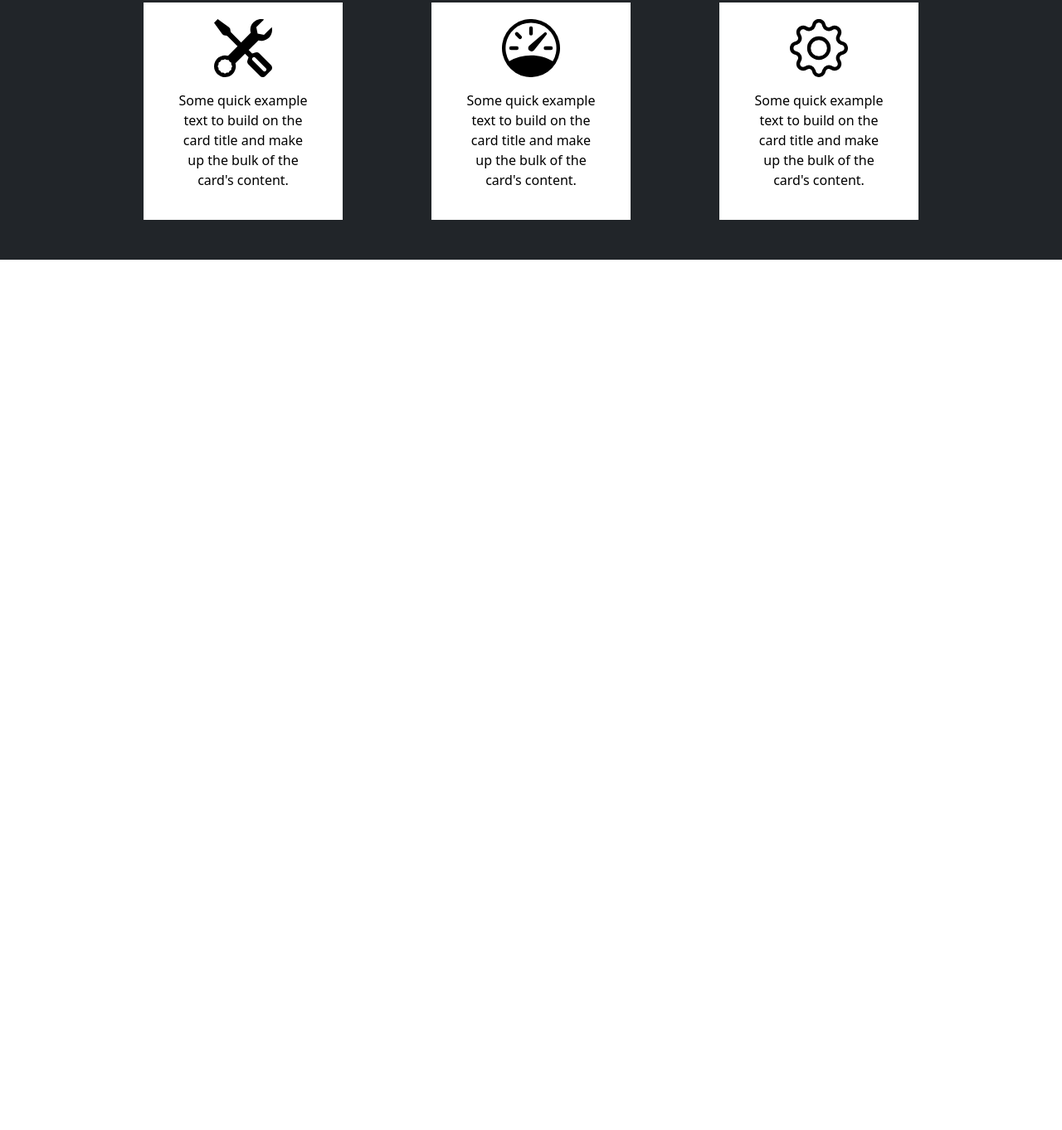
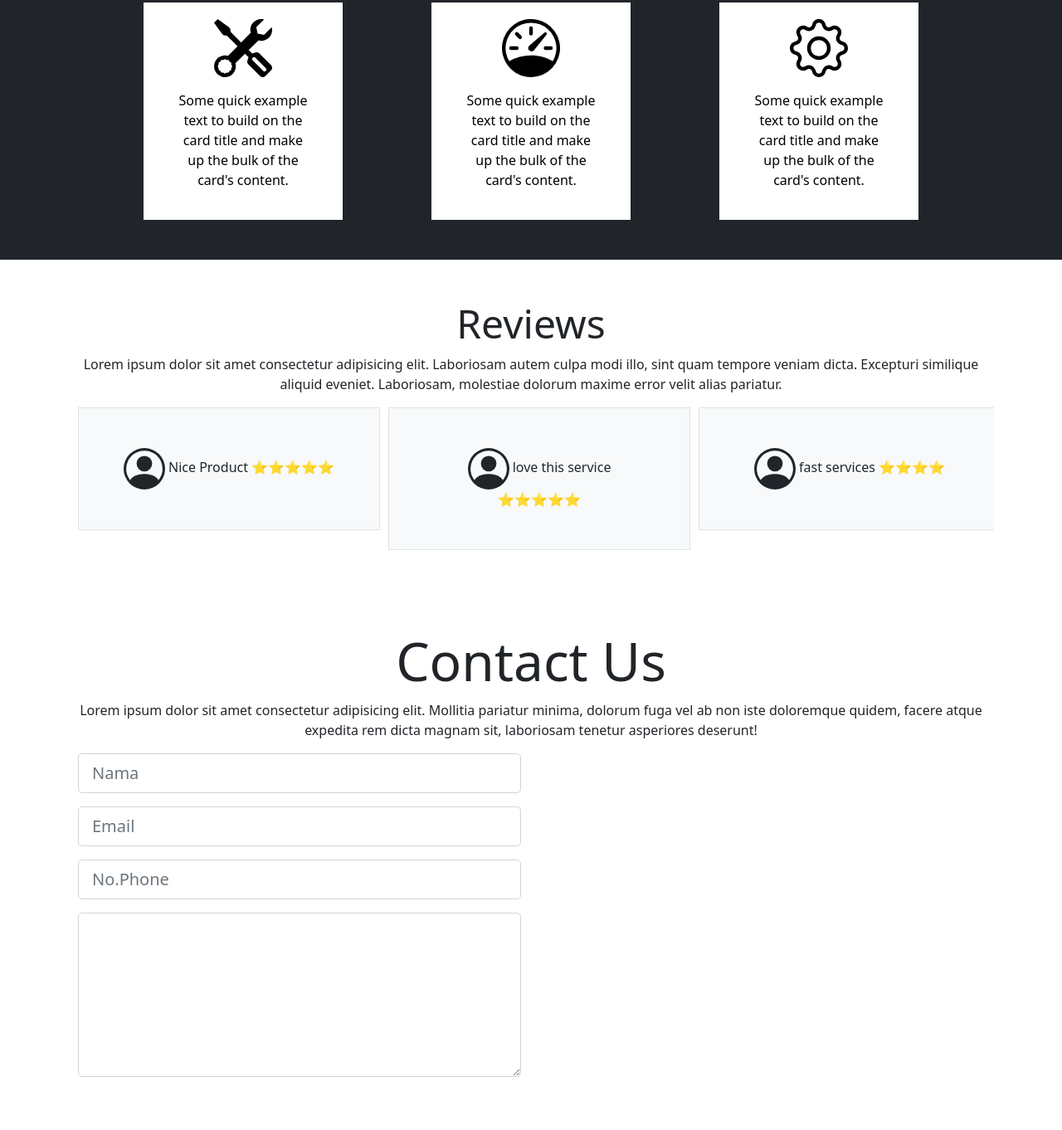
Before and after one commit to RIANHERYJUNIARTO/itw2024_project2_243040049, a plain HTML site: page index.html in a window 1280 px wide. Shown: the part 1757-3119 px from the top of the page at 83% size. Before the commit the page ends 2070 px from the top, so only its background shows below. Drawn offline with nearby package versions, Linux system fonts and the light colour scheme.

Commit message:
on progres

```diff
--- a/css/style.css
+++ b/css/style.css
@@ -39,3 +39,11 @@
   padding-top: 10px;
   padding: 20px;
 }
+.row5 {
+  display: flex;
+  gap: 10px;
+}
+.row5 p {
+  letter-spacing: 10px;
+}
+/* contact */
--- a/index.html
+++ b/index.html
@@ -211,6 +211,127 @@
         </div>
       </div>
     </div>
+    <!-- reviews -->
+    <div class="container-fluid Reviews pt-5 pb-5">
+      <div class="container text-center">
+        <h2 class="display-5" id="Reviews">Reviews</h2>
+        <p class="apaweh">
+          Lorem ipsum dolor sit amet consectetur adipisicing elit. Laboriosam
+          autem culpa modi illo, sint quam tempore veniam dicta. Excepturi
+          similique aliquid eveniet. Laboriosam, molestiae dolorum maxime error
+          velit alias pariatur.
+        </p>
+        <div class="container overflow-hidden">
+          <div class="row5 gy-3">
+            <div class="col-4">
+              <div class="p-5 border bg-light">
+                <svg
+                  xmlns="http://www.w3.org/2000/svg"
+                  width="50"
+                  height="50"
+                  fill="currentColor"
+                  class="bi bi-person-circle"
+                  viewBox="0 0 16 16"
+                >
+                  <path d="M11 6a3 3 0 1 1-6 0 3 3 0 0 1 6 0" />
+                  <path
+                    fill-rule="evenodd"
+                    d="M0 8a8 8 0 1 1 16 0A8 8 0 0 1 0 8m8-7a7 7 0 0 0-5.468 11.37C3.242 11.226 4.805 10 8 10s4.757 1.225 5.468 2.37A7 7 0 0 0 8 1"
+                  />
+                </svg>
+                Nice Product ⭐⭐⭐⭐⭐
+              </div>
+            </div>
+            <div class="col-4">
+              <div class="p-5 border bg-light">
+                <svg
+                  xmlns="http://www.w3.org/2000/svg"
+                  width="50"
+                  height="50"
+                  fill="currentColor"
+                  class="bi bi-person-circle"
+                  viewBox="0 0 16 16"
+                >
+                  <path d="M11 6a3 3 0 1 1-6 0 3 3 0 0 1 6 0" />
+                  <path
+                    fill-rule="evenodd"
+                    d="M0 8a8 8 0 1 1 16 0A8 8 0 0 1 0 8m8-7a7 7 0 0 0-5.468 11.37C3.242 11.226 4.805 10 8 10s4.757 1.225 5.468 2.37A7 7 0 0 0 8 1"
+                  />
+                </svg>
+                love this service ⭐⭐⭐⭐⭐
+              </div>
+            </div>
+            <div class="col-4">
+              <div class="p-5 border bg-light">
+                <svg
+                  xmlns="http://www.w3.org/2000/svg"
+                  width="50"
+                  height="50"
+                  fill="currentColor"
+                  class="bi bi-person-circle"
+                  viewBox="0 0 16 16"
+                >
+                  <path d="M11 6a3 3 0 1 1-6 0 3 3 0 0 1 6 0" />
+                  <path
+                    fill-rule="evenodd"
+                    d="M0 8a8 8 0 1 1 16 0A8 8 0 0 1 0 8m8-7a7 7 0 0 0-5.468 11.37C3.242 11.226 4.805 10 8 10s4.757 1.225 5.468 2.37A7 7 0 0 0 8 1"
+                  />
+                </svg>
+                fast services ⭐⭐⭐⭐
+              </div>
+            </div>
+          </div>
+        </div>
+      </div>
+    </div>
+    <!-- contact -->
+    <div class="container-fluid pt-5 pb-5 kontak">
+      <div class="container">
+        <h2 class="display-3 text-center" id="Contact">Contact Us</h2>
+        <p class="text-center">
+          Lorem ipsum dolor sit amet consectetur adipisicing elit. Mollitia
+          pariatur minima, dolorum fuga vel ab non iste doloremque quidem,
+          facere atque expedita rem dicta magnam sit, laboriosam tenetur
+          asperiores deserunt!
+        </p>
+        <div class="container">
+          <div class="row pb-3">
+            <div class="col-md-6">
+              <input
+                class="form-control form-control-lg"
+                type="text"
+                placeholder="Nama"
+              />
+            </div>
+          </div>
+
+          <div class="row pb-3">
+            <div class="col-md-6">
+              <input
+                class="form-control form-control-lg"
+                type="text"
+                placeholder="Email"
+              />
+            </div>
+          </div>
+
+          <div class="row pb-3">
+            <div class="col-md-6">
+              <input
+                class="form-control form-control-lg"
+                type="text"
+                placeholder="No.Phone"
+              />
+            </div>
+            <div class="col-md-6">
+              <textarea class="form-control form-control-lg" rows="6"></textarea>
+            </div>
+          </div>
+        </div>
+          </div>
+        </div>
+      </div>
+    </div>
 
     <script
       src="https://cdn.jsdelivr.net/npm/bootstrap@5.0.2/dist/js/bootstrap.bundle.min.js"
```
